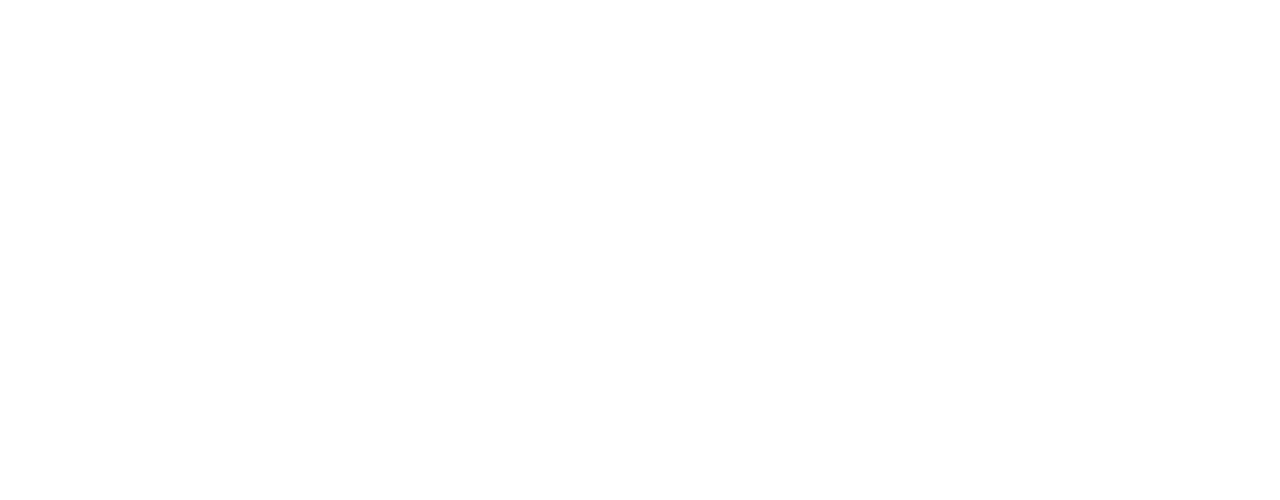
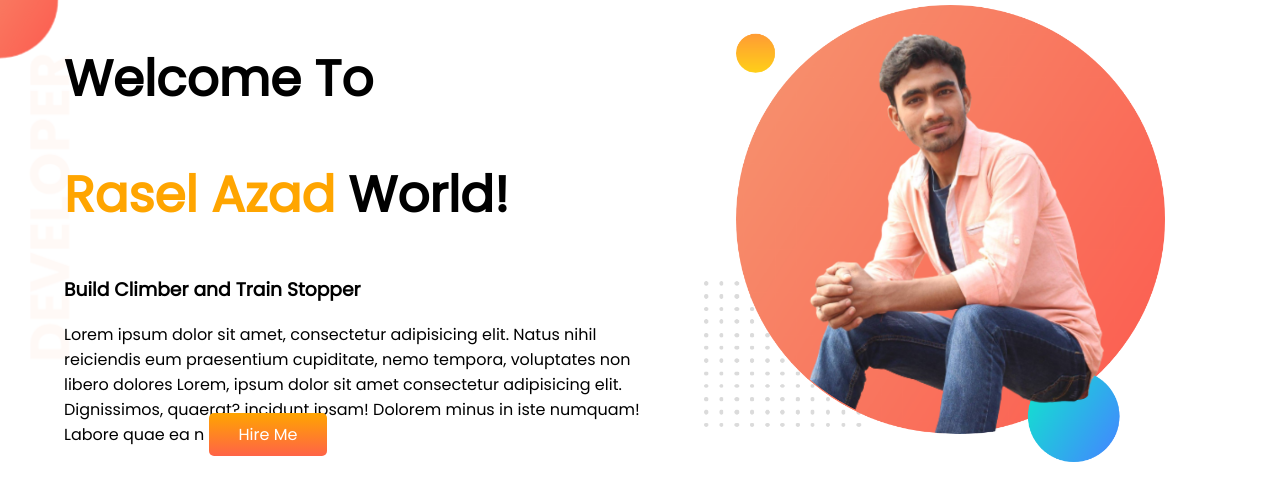
Before and after one commit to Rasel105/rasel-portfilio, a plain HTML site: page index.html in a window 1280 px wide. Drawn offline with Linux system fonts and the light colour scheme.

Commit message:
first section

```diff
--- a/index.html
+++ b/index.html
@@ -1,13 +1,41 @@
 <!DOCTYPE html>
 <html lang="en">
-<head>
-    <meta charset="UTF-8">
-    <meta http-equiv="X-UA-Compatible" content="IE=edge">
-    <meta name="viewport" content="width=device-width, initial-scale=1.0">
+  <head>
+    <meta charset="UTF-8" />
+    <meta http-equiv="X-UA-Compatible" content="IE=edge" />
+    <meta name="viewport" content="width=device-width, initial-scale=1.0" />
     <title>Rasel Portfolio</title>
-    <link rel="stylesheet" href="style.css">
-</head>
-<body>
+    <link rel="preconnect" href="https://fonts.googleapis.com" />
+    <link rel="preconnect" href="https://fonts.gstatic.com" crossorigin />
+    <link
+      href="https://fonts.googleapis.com/css2?family=Poppins&display=swap"
+      rel="stylesheet"
+    />
+    <link rel="stylesheet" href="style.css" />
+  </head>
+  <body>
+    <section class="top-banner">
+      <div class="half-width">
+        <h1>Welcome To</h1>
+        <h1><span class="orange-color">Rasel Azad</span> World!</h1>
+        <h3>Build Climber and Train Stopper</h3>
+        <p>
+          Lorem ipsum dolor sit amet, consectetur adipisicing elit. Natus nihil
+          reiciendis eum praesentium cupiditate, nemo tempora, voluptates non
+          libero dolores Lorem, ipsum dolor sit amet consectetur adipisicing elit. Dignissimos, quaerat? incidunt ipsam! Dolorem minus in iste numquam! Labore
+          quae ea n
+          <a
+            class="link-button"
+            href="https://www.linkedin.com/feed/"
+            target="_blank"
+            >Hire Me</a
+          >
+        </p>
+      </div>
 
-</body>
+      <div class="half-width">
+        <img src="/images/my-bg.png" alt="" />
+      </div>
+    </section>
+  </body>
 </html>
--- a/style.css
+++ b/style.css
@@ -0,0 +1,37 @@
+body {
+  font-family: "Poppins", sans-serif;
+  margin: 0;
+  padding: 0;
+}
+
+h1 {
+  font-size: 50px;
+}
+.orange-color {
+  color: orange;
+}
+
+section{
+    display: flex;
+}
+.half-width{
+    width: 50%;
+    padding-left: 5%;
+}
+.half-width img{
+    width: 80%;
+    margin-top: 5px;
+}
+.link-button{
+    text-decoration: none;
+    padding: 10px 30px;
+    color: white;
+    cursor: pointer;
+    border-radius: 5px;
+    background-image: linear-gradient(orange, tomato);
+    font-weight: 400;
+}
+.top-banner{
+    background-image: url(/images/top-banner.png);
+    background-repeat: no-repeat;
+}
```
Also changed, not shown: images/dream-bg.png (added), images/exp-bg.png (added), images/jhankar.png (added), images/jhankar2.png (added), images/my-bg.png (added), images/my-bg2.png (added), images/rasel.png (added), images/top-banner.png (added), showOff/Rasel.jpg (added), 7 other files.
